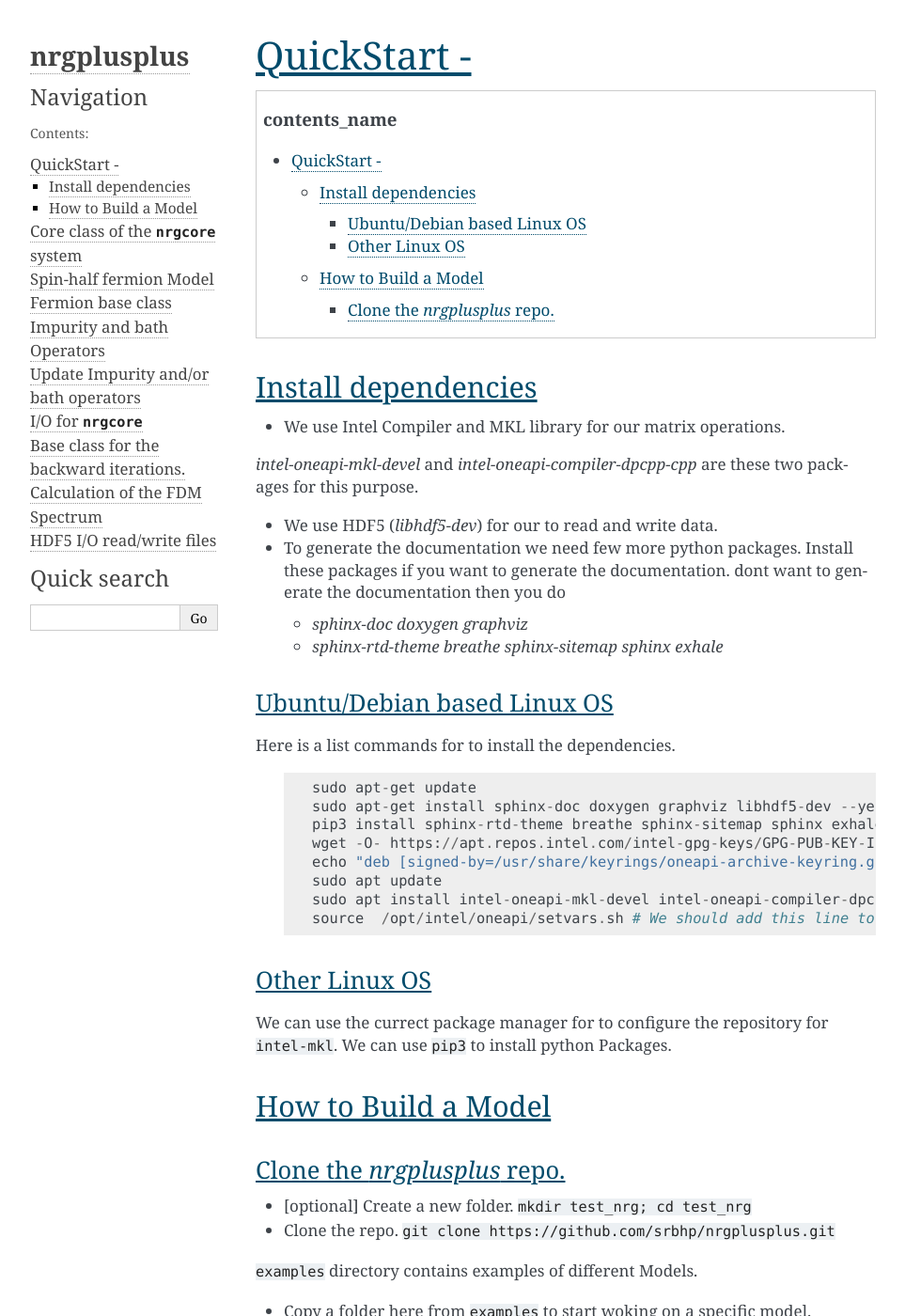
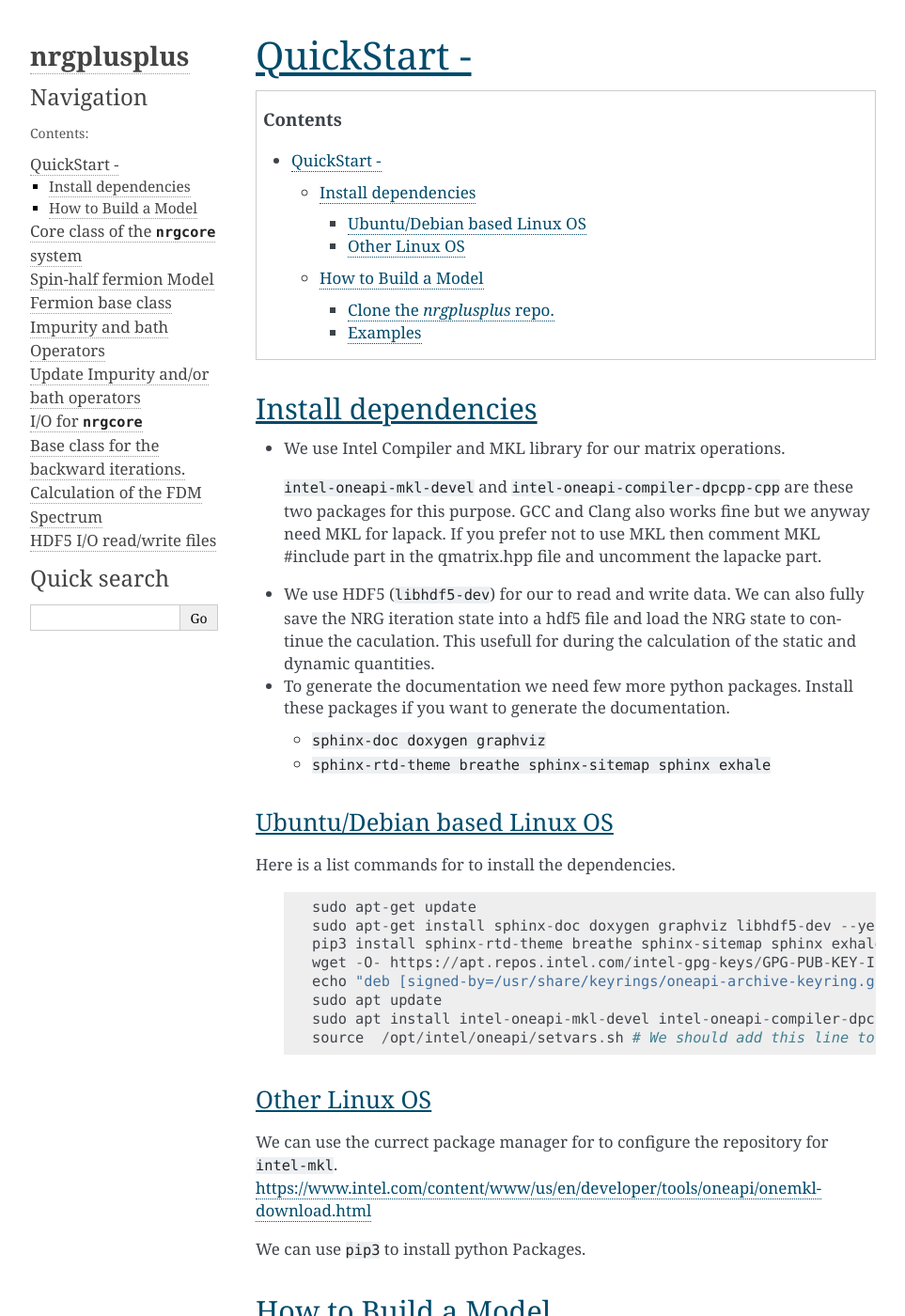
Before and after one commit to srbhp/nrgplusplus, a Sphinx documentation site: the page built from docs/build.rst, in a window 1280 px wide and 1400 px high. Shown: the whole window at 94% size, without its empty margins (148-1111 px from the left). Built offline with Sphinx 7.4.7, drawn with Linux system fonts in a browser that asks for light colours; pages that are not in the unit, such as notebooks, are missing from menus.

```diff
--- a/docs/build.rst
+++ b/docs/build.rst
@@ -2,22 +2,26 @@
 QuickStart -
 ===========================
 
-.. contents:: contents_name
+.. contents::
 
 Install dependencies
 ====================================
 
 -   We use Intel Compiler and MKL library for our matrix operations.
-`intel-oneapi-mkl-devel` and `intel-oneapi-compiler-dpcpp-cpp` are these two packages for this purpose.
+  ``intel-oneapi-mkl-devel`` and ``intel-oneapi-compiler-dpcpp-cpp`` are these two packages for this purpose. GCC and Clang also works fine but we anyway need MKL
+  for lapack. If you prefer not to use MKL then comment MKL #include part
+  in the qmatrix.hpp file and uncomment the lapacke part.
 
-- We use HDF5 (`libhdf5-dev`) for our to read and write data.
+- We use HDF5 (``libhdf5-dev``) for our to read and write data. We can also fully
+  save the NRG iteration state into a hdf5 file and load the NRG state to continue
+  the caculation. This usefull for during the calculation of the static and
+  dynamic quantities.
 
 - To generate the documentation we need few more python packages.
   Install these packages if you want to generate the documentation.
-  dont want to generate the documentation then you do
 
-  - `sphinx-doc doxygen graphviz`
-  - `sphinx-rtd-theme breathe sphinx-sitemap sphinx exhale`
+  - ``sphinx-doc doxygen graphviz``
+  - ``sphinx-rtd-theme breathe sphinx-sitemap sphinx exhale``
 
 
 
@@ -41,8 +45,10 @@ Here is a list commands for to install the dependencies.
 Other Linux OS
 -----------------------------------
 We can use the currect package manager for to configure
-the repository for ``intel-mkl``. We can use ``pip3`` to  install
-python Packages.
+the repository for ``intel-mkl``.
+https://www.intel.com/content/www/us/en/developer/tools/oneapi/onemkl-download.html
+
+We can use ``pip3`` to  install python Packages.
 
 
 
@@ -57,7 +63,8 @@ Clone the `nrgplusplus` repo.
 - Clone the repo. ``git clone https://github.com/srbhp/nrgplusplus.git``
 
 
-
+Examples
+-----------------------------------
 
 ``examples`` directory contains examples of different Models.
 
--- a/docs/doch5stream.rst
+++ b/docs/doch5stream.rst
@@ -1,5 +1,5 @@
 HDF5 I/O read/write files
 ================
 
-.. doxygenclass:: h5stream
+.. doxygenclass:: h5stream::h5stream
    :members:
```
Also changed, not shown: README.md (+2 -21 lines), 6 other files.
